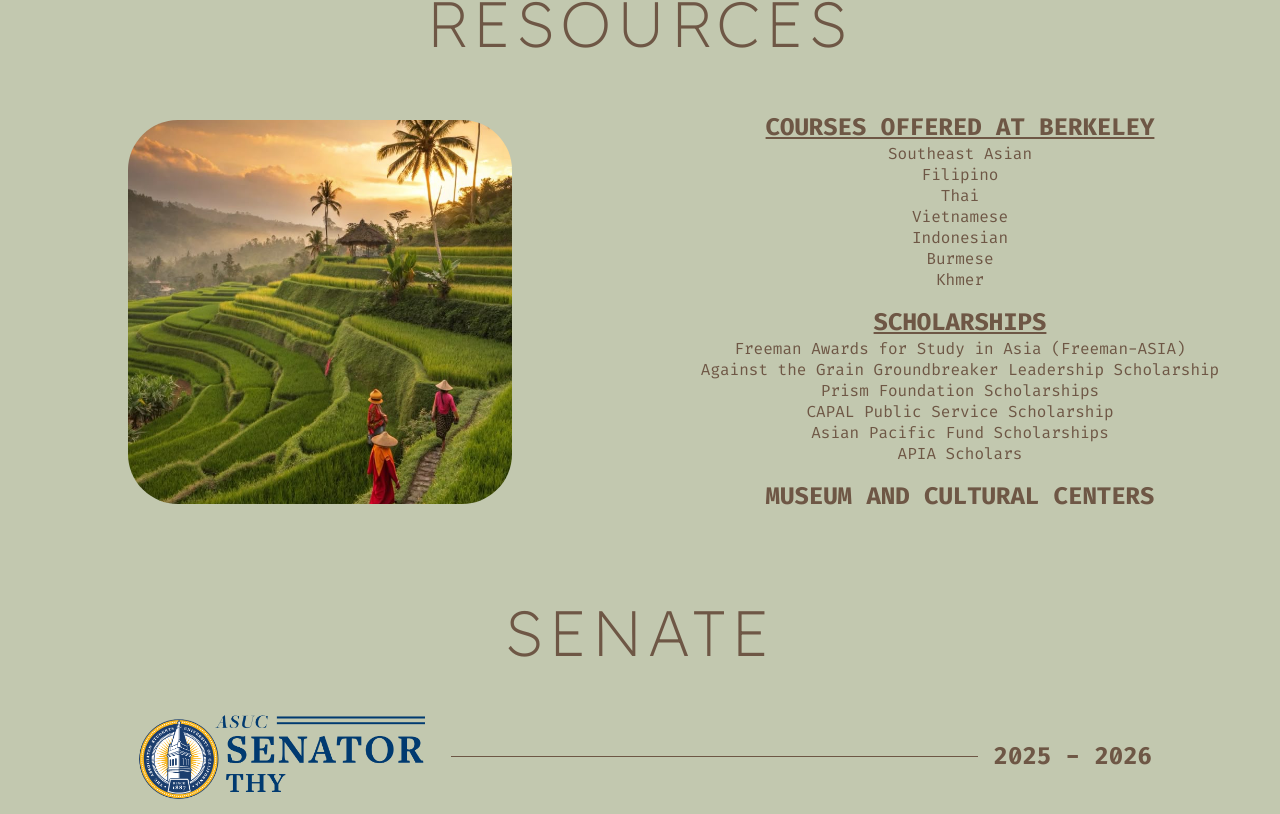
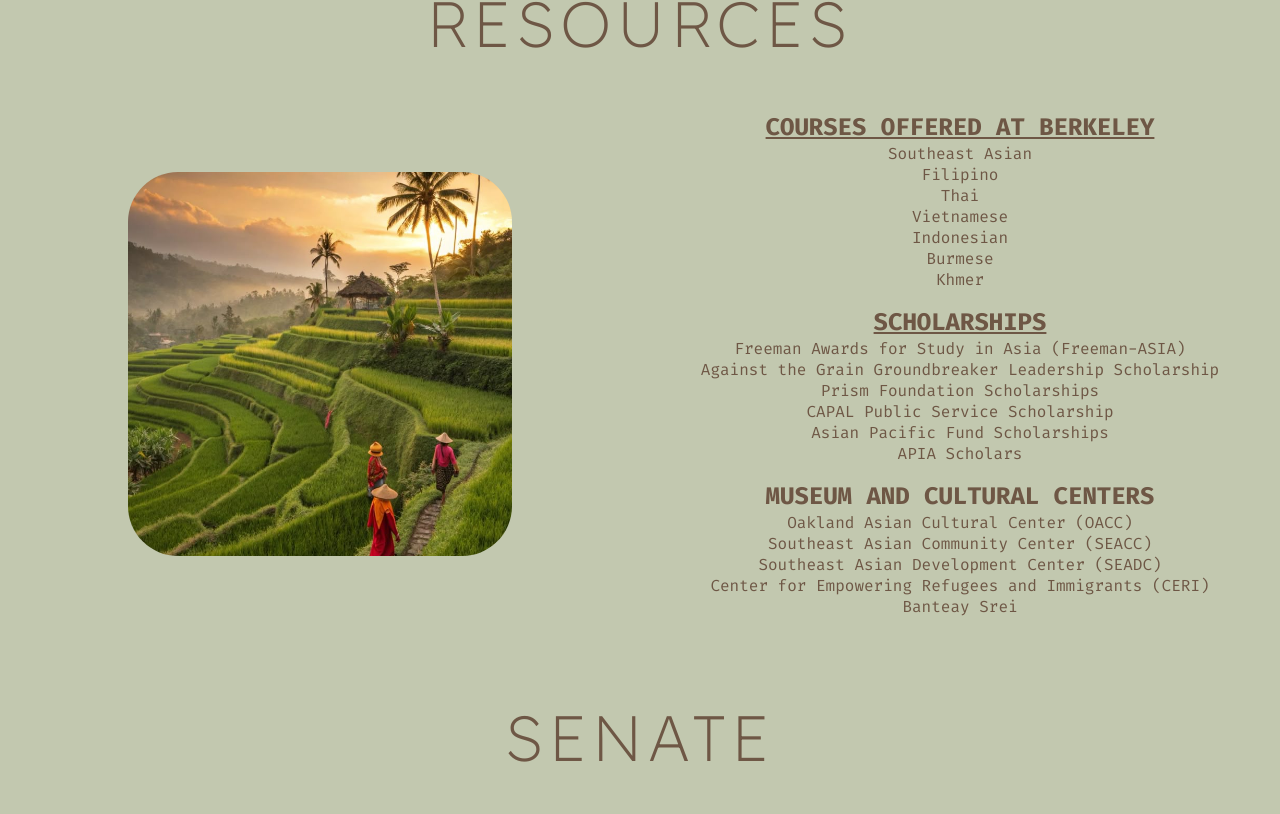
Before and after one commit to ortizrodrigo/southeast-asian-website, a React (Vite) app: page / in a window 1280 px wide. Shown: the part 2479-3293 px from the top of the page. Built offline with nearby package versions, Linux system fonts and the light colour scheme.

Commit message:
improvement(ui): center About text and add museum/cultural centers to Resources

```diff
--- a/src/sections/About/AboutSection.css
+++ b/src/sections/About/AboutSection.css
@@ -11,6 +11,7 @@
 
 .about-section-text {
   font-size: 24px;
+  text-align: center;
 }
 
 @media (max-width: 768px), (max-height: 768px) {
--- a/src/sections/Resources/ResourcesSection.tsx
+++ b/src/sections/Resources/ResourcesSection.tsx
@@ -1,7 +1,13 @@
 import "./ResourcesSection.css";
 import { SplitView, Center, ImageCard, ExternalLink, List } from "../../components";
 import { tegallalangRiceTerracesBaliPortrait } from "../../assets";
-import { courses, coursesUrl, scholarships, scholarshipsUrl } from "./data";
+import {
+  courses,
+  coursesUrl,
+  scholarships,
+  scholarshipsUrl,
+  museumAndCulturalCenters,
+} from "./data";
 function ResourcesSection() {
   return (
     <section id="resources" className="resources-section">
@@ -32,8 +38,9 @@ function ResourcesSection() {
             </h3>
             <List entries={scholarships} center />
           </Center>
-          <Center>
+          <Center column>
             <h3 className="resources-section-header">Museum and Cultural Centers</h3>
+            <List entries={museumAndCulturalCenters} center />
           </Center>
         </Center>
       </SplitView>
--- a/src/sections/Resources/data/index.ts
+++ b/src/sections/Resources/data/index.ts
@@ -1,2 +1,3 @@
 export { courses, coursesUrl } from "./courses";
 export { scholarships, scholarshipsUrl } from "./scholarships";
+export { museumAndCulturalCenters } from "./museumAndCulturalCenters";
--- /dev/null
+++ b/src/sections/Resources/data/museumAndCulturalCenters.ts
@@ -0,0 +1,7 @@
+export const museumAndCulturalCenters: string[] = [
+  "Oakland Asian Cultural Center (OACC)",
+  "Southeast Asian Community Center (SEACC)",
+  "Southeast Asian Development Center (SEADC)",
+  "Center for Empowering Refugees and Immigrants (CERI)",
+  "Banteay Srei",
+];
```
